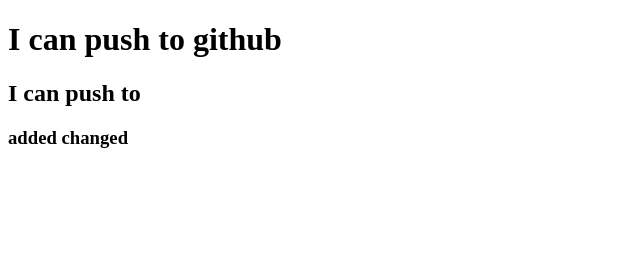
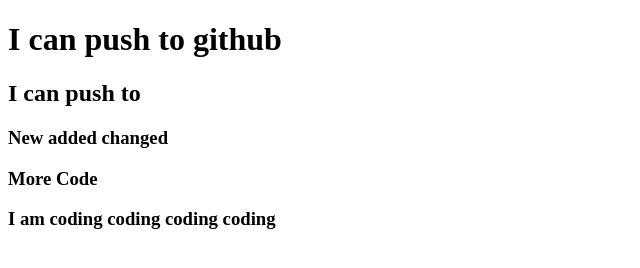
Before and after one commit to sadimul1993/my-second-repo, a plain HTML site: page index.html in a window 1280 px wide. Shown: the whole page, without its empty margins (0-640 px from the left). Drawn offline with Linux system fonts and the light colour scheme.

Commit message:
style added

```diff
--- a/index.html
+++ b/index.html
@@ -5,11 +5,14 @@
     <meta http-equiv="X-UA-Compatible" content="IE=edge">
     <meta name="viewport" content="width=device-width, initial-scale=1.0">
     <title>My second github repo</title>
+    <link rel="stylesheet" href="style.css">
 </head>
 <body>
     <h1>I can push to github</h1>
     <h2>I can push to</h2>
-    <h3>added changed</h3>
+    <h3>New added changed</h3>
+    <h3>More Code</h3>
+    <h3>I am coding coding coding coding</h3>
 
 </body>
 </html>
```
Also changed, not shown: style.css (added).
